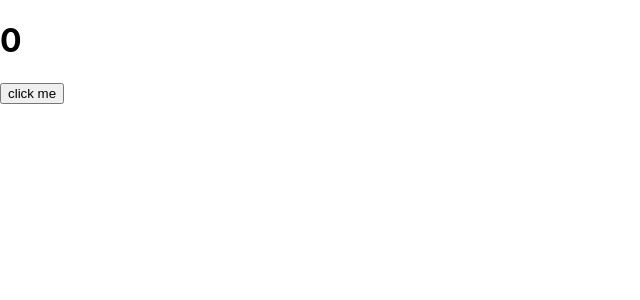
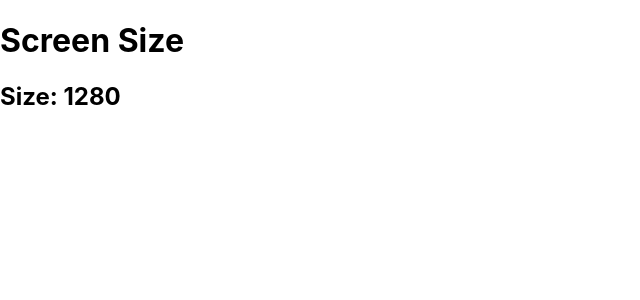
Before and after one commit to pol-dev-shinroo/react-advanced, a React (Create React App) app: page / in a window 1280 px wide. Shown: the top 300 px of the page, without its empty margins (0-640 px from the left). Built offline with nearby package versions, Linux system fonts and the light colour scheme.

Commit message:
cleanup function useEffect

```diff
--- a/src/App.js
+++ b/src/App.js
@@ -1,8 +1,8 @@
-import Basics from "./examples/useEffect/1-useEffect-basics.jsx";
+import Cleanup from "./examples/useEffect/2-useEffect-cleanup.jsx";
 // import { TimeOut } from "./examples/5-setTimeout-example.jsx";
 
 function App() {
-    return <Basics />;
+    return <Cleanup />;
 }
 
 export default App;
--- a/src/examples/useEffect/1-useEffect-basics.jsx
+++ b/src/examples/useEffect/1-useEffect-basics.jsx
@@ -2,19 +2,22 @@ import React, { useEffect, useState } from "react";
 
 const Basics = () => {
     const [value, setValue] = useState(0);
-    // useEffect hook cannot be called conditionally!!!
-    if (value > 0) {
-        useEffect(() => {
-            document.title = `New ${value}`;
-        });
-    }
 
     // instead:
     useEffect(() => {
         if (value > 0) {
             document.title = `New ${value}`;
         }
+        console.log("whenever value changes");
+    }, [value]);
+
+    useEffect(() => {
+        console.log("every time component renders");
     });
+
+    useEffect(() => {
+        console.log("only for the initial render");
+    }, []);
 
     const valueHandler = () => {
         setValue((prev) => {
--- /dev/null
+++ b/src/examples/useEffect/2-useEffect-cleanup.jsx
@@ -0,0 +1,25 @@
+import React, { useEffect, useState } from "react";
+
+const Cleanup = () => {
+    const [size, setSize] = useState(window.innerWidth);
+
+    const sizeHandler = () => {
+        setSize(window.innerWidth);
+    };
+
+    useEffect(() => {
+        window.addEventListener("resize", sizeHandler);
+        console.log("only once");
+        return () => {
+            window.removeEventListener("resize", sizeHandler);
+        };
+    });
+    return (
+        <>
+            <h1>Screen Size</h1>
+            <h2>Size: {size}</h2>
+        </>
+    );
+};
+
+export default Cleanup;
```
Also changed, not shown: 1 other file (tests, documents, lock files or other folders).
